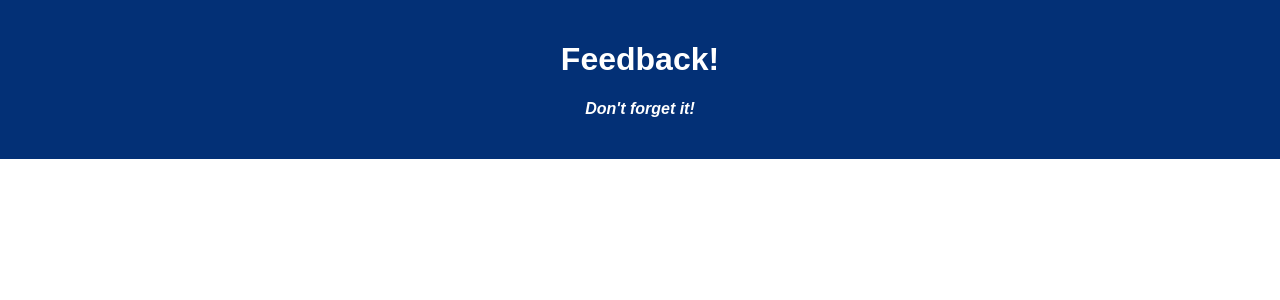
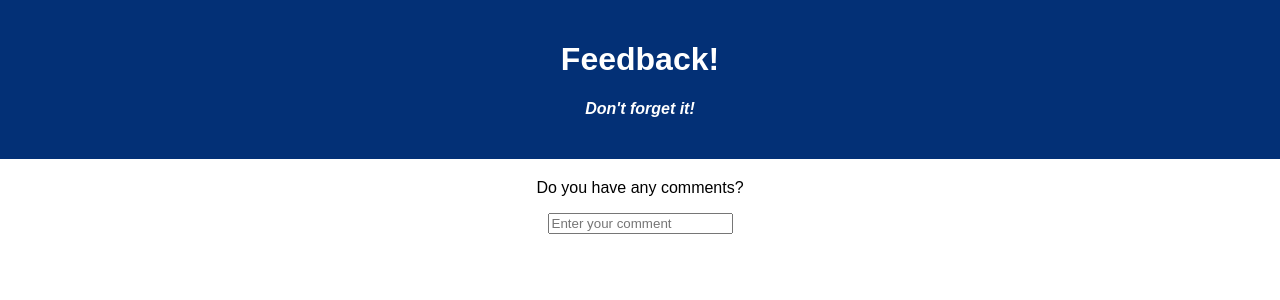
Before and after one commit to joshgulledge/feedback-app, a React (Create React App) app: page /#/comments in a window 1280 px wide. Before the commit this address led to /#/. Shown: the top 300 px of the page. Built offline with nearby package versions, Linux system fonts and the light colour scheme.

Commit message:
the comments component is set up

```diff
--- a/src/components/App/App.jsx
+++ b/src/components/App/App.jsx
@@ -3,9 +3,12 @@ import axios from 'axios';
 import './App.css';
 // import {useDispatch, useSelector} from 'react-redux';
 import {HashRouter as Router, Route, Link} from 'react-router-dom';
+
+// import the components
 import Feeling from '../Feeling/feeling';
 import Understand from '../Understand/understand';
 import Supported from '../Supported/supported';
+import Comments from '../Comments/comments';
 
 
 
@@ -32,6 +35,10 @@ function App() {
           <Supported />
         </Route>
 
+        <Route path='/comments' exact>
+          <Comments />
+        </Route>
+
       </Router>
     </div>
   );
--- /dev/null
+++ b/src/components/Comments/comments.jsx
@@ -0,0 +1,28 @@
+import {useDispatch} from 'react-redux';
+
+const Comments = function () {
+
+   // allows us to send things to redux
+   const dispatch = useDispatch();
+
+  const saveCommentsInput = function (e) {
+    // send the value to redux to handle
+    dispatch({
+      type: 'SET_COMMENTS_INPUT',
+      payload: e.target.value
+    }) // end dispatch
+  }; // end saveCommentsInput
+
+
+  return (
+    <div>
+      <p>Do you have any comments?</p>
+      <input type="text"
+       placeholder="Enter your comment"
+       onChange={saveCommentsInput}
+      />
+    </div>
+  )
+} // end Comments
+
+export default Comments;
--- a/src/index.js
+++ b/src/index.js
@@ -32,6 +32,9 @@ const supportedReducer = function (state = 0, action) {
 } // end supportedReducer
 
 const commentsReducer = function (state = '', action) {
+
+  if(action.type === 'SET_COMMENTS_INPUT') return action.payload;
+
   return state;
 } // end commentsReducer
 
```
